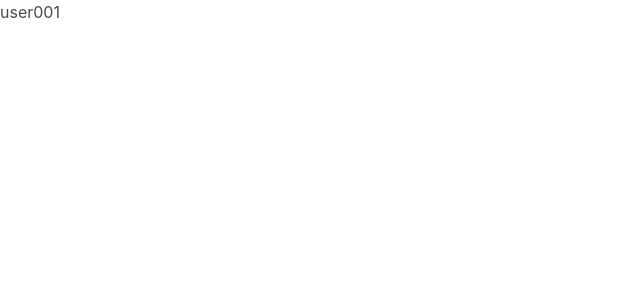
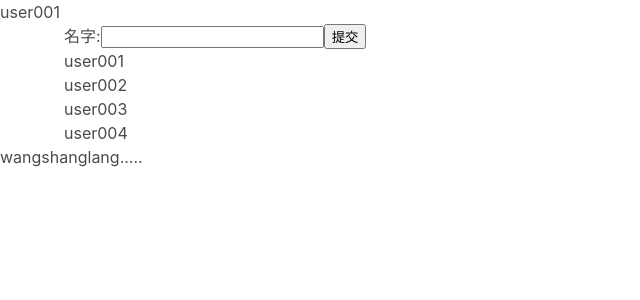
Before and after one commit to anshunwsl/react-stu, a React (Create React App) app: page /#/home in a window 1280 px wide. Shown: the top 300 px of the page, without its empty margins (0-640 px from the left). Built offline with nearby package versions, Linux system fonts and the light colour scheme.

Commit message:
添加不使用JSX和 es6的示例代码.

```diff
--- a/src/common/components/User.jsx
+++ b/src/common/components/User.jsx
@@ -1,14 +1,16 @@
 import React from "react";
+import Post from "./nojsx/Post";
+import Es5User from "./nojsx/ES5User";
 
 class User extends React.Component {
     //
     constructor(props) {
         super(props);
         //
-        this.state={
-            user:{
-                name:"user001",
-                id:"tet001"
+        this.state = {
+            user: {
+                name: "user001",
+                id: "tet001"
             }
         };
     }
@@ -29,6 +31,10 @@ class User extends React.Component {
         return (
             <div>
                 <h1>{this.state.user.name}</h1>
+
+                <Post name="wsl" items={[1,1,2]}/>
+
+                <Es5User name="wangshanglang....."/>
             </div>
         );
     }
--- /dev/null
+++ b/src/common/components/nojsx/ES5User.js
@@ -0,0 +1,19 @@
+import React from "react";
+import createReactClass from "create-react-class";
+
+//
+
+let Es5User = createReactClass({
+    //
+    render: function () {
+
+        return React.createElement("div", {},
+            React.createElement("h1", {
+                //
+            }, this.props.name),
+        );
+    }
+});
+
+//
+export default Es5User;
--- /dev/null
+++ b/src/common/components/nojsx/Post.js
@@ -0,0 +1,90 @@
+import React from "react";
+import {NameForm} from "../NameForm";
+//
+import PropTypes from 'prop-types';
+
+
+//
+
+
+class Post extends React.Component {
+    //
+
+    constructor(props) {
+        super(props);
+        this.handleItemClick = this.handleItemClick.bind(this);
+        this.state = {
+            //
+            users: [
+                {
+                    id: "001",
+                    name: "user001",
+                }, {
+                    id: "002",
+                    name: "user002",
+                }, {
+                    id: "003",
+                    name: "user003",
+                }, {
+                    id: "004",
+                    name: "user004",
+                },
+            ]
+        };
+    }
+
+    //
+
+    //
+    handleItemClick(itemData) {
+        //
+        // alert(`you click ${itemData.name}`);
+        //
+        //
+        let id = (Math.random() * 1000).toFixed(5).replace(".", "_")
+        this.setState({
+            //
+            users: [...this.state.users, {id: id, name: id}]
+        })
+    }
+
+    //
+
+    render() {
+
+        //
+        return React.createElement("div", {
+                className: "container"
+            },
+            React.createElement("div", {},
+
+                // 自定义组件需要传入组件类，不能使用字符串.
+                React.createElement(NameForm, {})
+            ),
+
+            React.createElement("ul", {className: "list-group"},
+
+                this.state.users.map((item) => {
+                    return React.createElement("li", {
+                        key: item.id,
+                        className: "list-item",
+                        onClick: (event) => {
+                            this.handleItemClick(item);
+                        }
+                    }, item.name)
+                })
+            )
+        );
+    }
+
+}
+
+
+//
+
+Post.propTypes = {
+    name: PropTypes.string.isRequired,
+    //
+    items:PropTypes.array.isRequired
+};
+export default Post;
```
Also changed, not shown: package.json (+3 -5 lines).
